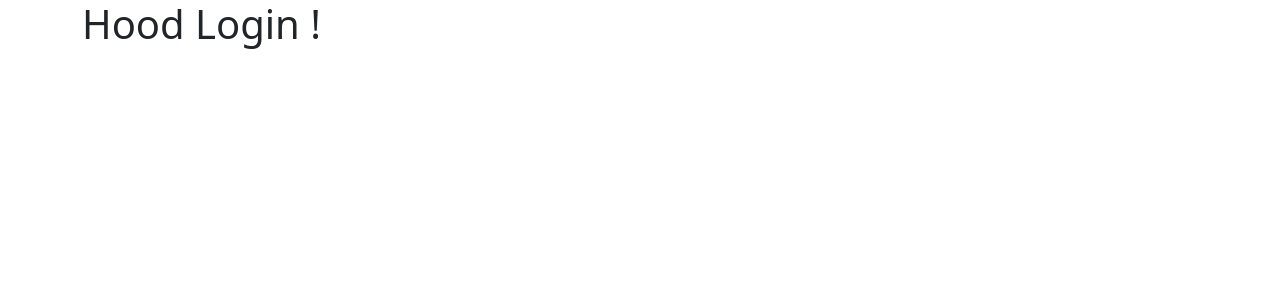
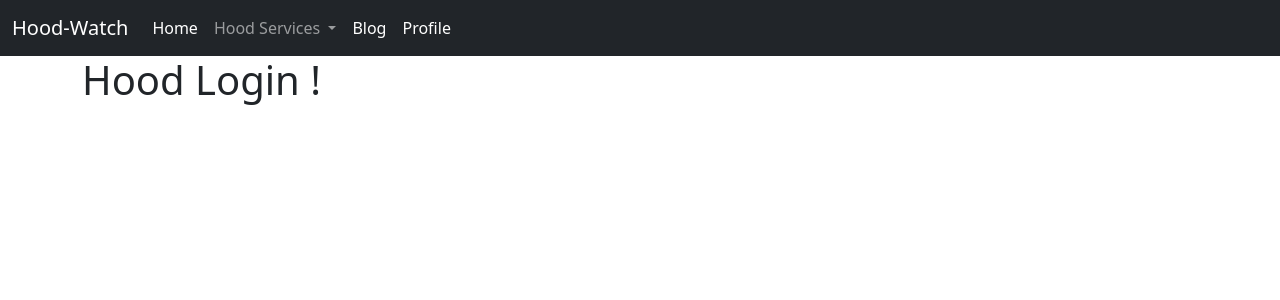
Before and after one commit to CindyKatoni/NeighbourhoodWatch, a Django app: page / in a window 1280 px wide. Shown: the top 300 px of the page. Run offline with Django 4.2, Linux system fonts and the light colour scheme.

Commit message:
Load static folder in the base file. use url in nav links.

```diff
--- a/hood/templates/hood/base.html
+++ b/hood/templates/hood/base.html
@@ -1,20 +1,71 @@
+{% load static %}
 <!DOCTYPE html>
 <html lang="en">
+
 <head>
     <!-- Required meta tags -->
     <meta charset="utf-8">
     <meta name="viewport" content="width=device-width, initial-scale=1">
+    <!-- Bootstrap CSS -->
+    <link href="https://cdn.jsdelivr.net/npm/bootstrap@5.1.3/dist/css/bootstrap.min.css" rel="stylesheet"
+        integrity="sha384-1BmE4kWBq78iYhFldvKuhfTAU6auU8tT94WrHftjDbrCEXSU1oBoqyl2QvZ6jIW3" crossorigin="anonymous">
+
+
+    <link rel="stylesheet" type="text/css" href="{% static 'hood/main.css' %}">
+
     {% if title %}
-        <title>Hood - {{title}} </title>
+    <title>Hood - {{title}} </title>
     {% else %}
-        <title>Hood</title>
+    <title>Hood</title>
     {% endif %}
 
-      <!-- Bootstrap CSS -->
-      <link href="https://cdn.jsdelivr.net/npm/bootstrap@5.1.3/dist/css/bootstrap.min.css" rel="stylesheet" integrity="sha384-1BmE4kWBq78iYhFldvKuhfTAU6auU8tT94WrHftjDbrCEXSU1oBoqyl2QvZ6jIW3" crossorigin="anonymous">
+
 
 </head>
+
 <body>
+    <nav class="navbar navbar-expand-lg navbar-dark bg-dark">
+        <div class="container-fluid">
+            <a class="navbar-brand" href="{% url 'hood-home' %}">Hood-Watch</a>
+            <button class="navbar-toggler" type="button" data-bs-toggle="collapse"
+                data-bs-target="#navbarSupportedContent" aria-controls="navbarSupportedContent" aria-expanded="false"
+                aria-label="Toggle navigation">
+                <span class="navbar-toggler-icon"></span>
+            </button>
+            <div class="collapse navbar-collapse" id="navbarSupportedContent">
+                <ul class="navbar-nav me-auto mb-2 mb-lg-0">
+                    <li class="nav-item">
+                        <a class="nav-link active" aria-current="page" href="{% url 'hood-home' %}">Home</a>
+                    </li>
+                    <li class="nav-item dropdown">
+                        <a class="nav-link dropdown-toggle" href="#" id="navbarDropdown" role="button"
+                            data-bs-toggle="dropdown" aria-expanded="false">
+                            Hood Services
+                        </a>
+                        <ul class="dropdown-menu" aria-labelledby="navbarDropdown">
+                            <li><a class="dropdown-item" href="#">Authorities</a></li>
+                            <li>
+                                <hr class="dropdown-divider">
+                            </li>
+                            <li><a class="dropdown-item" href="#">Healthcare</a></li>
+                            <li>
+                                <hr class="dropdown-divider">
+                            </li>
+                            <li><a class="dropdown-item" href="#">Businesses</a></li>
+                        </ul>
+                    </li>
+                    <li class="nav-item">
+                        <a class="nav-link active" aria-current="page" href="#">Blog</a>
+                    </li>
+                    <li class="nav-item">
+                        <a class="nav-link active" aria-current="page" href="#">Profile</a>
+                    </li>
+
+                </ul>
+
+            </div>
+        </div>
+    </nav>
     <div class="container">
         {% block content %}
 
@@ -22,6 +73,9 @@
     </div>
 
 
-   <script src="https://cdn.jsdelivr.net/npm/bootstrap@5.1.3/dist/js/bootstrap.bundle.min.js" integrity="sha384-ka7Sk0Gln4gmtz2MlQnikT1wXgYsOg+OMhuP+IlRH9sENBO0LRn5q+8nbTov4+1p" crossorigin="anonymous"></script>
+    <script src="https://cdn.jsdelivr.net/npm/bootstrap@5.1.3/dist/js/bootstrap.bundle.min.js"
+        integrity="sha384-ka7Sk0Gln4gmtz2MlQnikT1wXgYsOg+OMhuP+IlRH9sENBO0LRn5q+8nbTov4+1p"
+        crossorigin="anonymous"></script>
 </body>
+
 </html>
```
